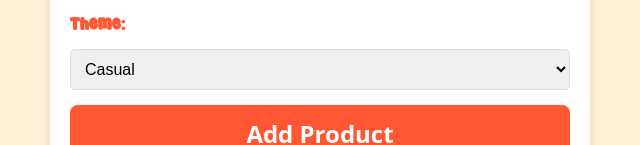
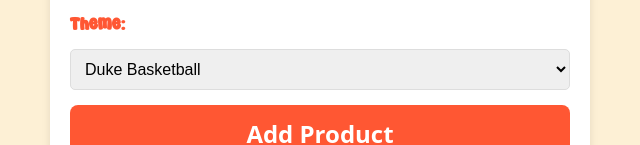
Before and after one commit to otjrocks/hackduke2025, a React (Create React App) app in the folder client/: page /addproduct in a window 1280 px wide. Shown: the part 649-794 px from the top of the page, without its empty margins (320-960 px from the left). Built offline with nearby package versions, Linux system fonts and the light colour scheme.

Commit message:
new theme lists

```diff
--- a/client/src/components/AddProduct.jsx
+++ b/client/src/components/AddProduct.jsx
@@ -104,11 +104,22 @@
 
         <label>Theme:</label>
         <select name="theme">
-          <option value="Casual">Casual</option>
+          <option value="Duke Basketball">Duke Basketball</option>
+          <option value="Professional">Professional Attire</option>
+          <option value="Spring Break">Spring Break</option>
+          <option value="Tropical">Tropical</option>
+          <option value="Duo's">Duo Costumes</option>
+          <option value="Formals">Formals</option>
           <option value="Woodstock">Woodstock</option>
-          <option value="African Wedding">African Wedding</option>
-          <option value="Diwali">Diwali</option>
           <option value="Oktoberfest">Oktoberfest</option>
+          <option value="Halloween">Halloween</option>
+          <option value="Disco">Disco</option>
+          <option value="Duke Game Days">Duke Merch</option>
+          <option value="Cowboy">Cowboy</option>
+          <option value="Christmas">Christmas</option>
+          <option value="Tropical">Tropical</option>
+          <option value="Valentines">Valentines</option>
+
         </select>
 
         <button type="submit">Add Product</button>
--- a/client/src/components/ProductsList.jsx
+++ b/client/src/components/ProductsList.jsx
@@ -7,7 +7,7 @@
     const [loading, setLoading] = useState(true);
     const [error, setError] = useState("");
 
-    useEffect(() => {
+    useEffect(() => {
         const fetchProducts = async () => {
             try {
                 // Fetch products by theme using fetch API
```
